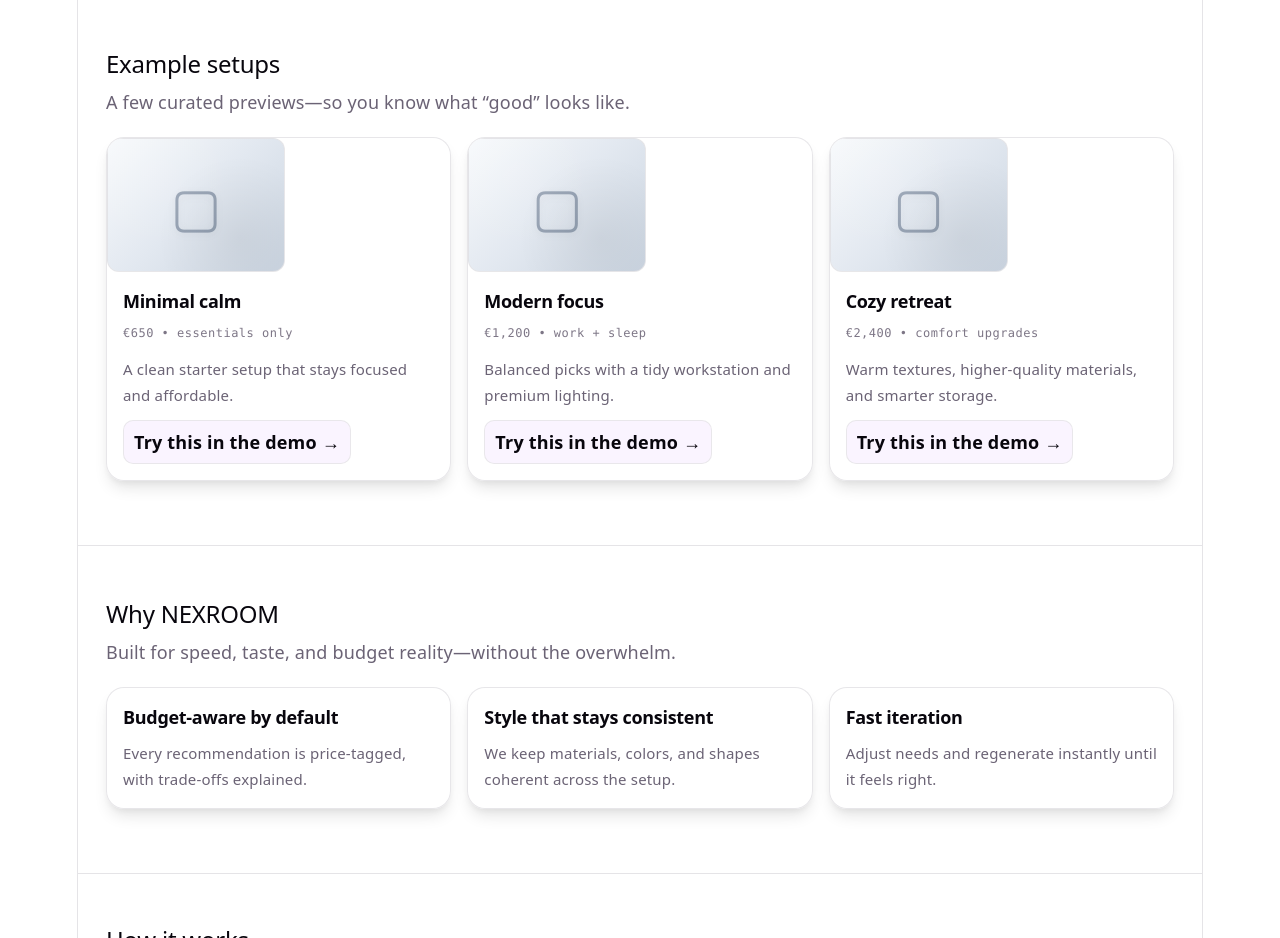
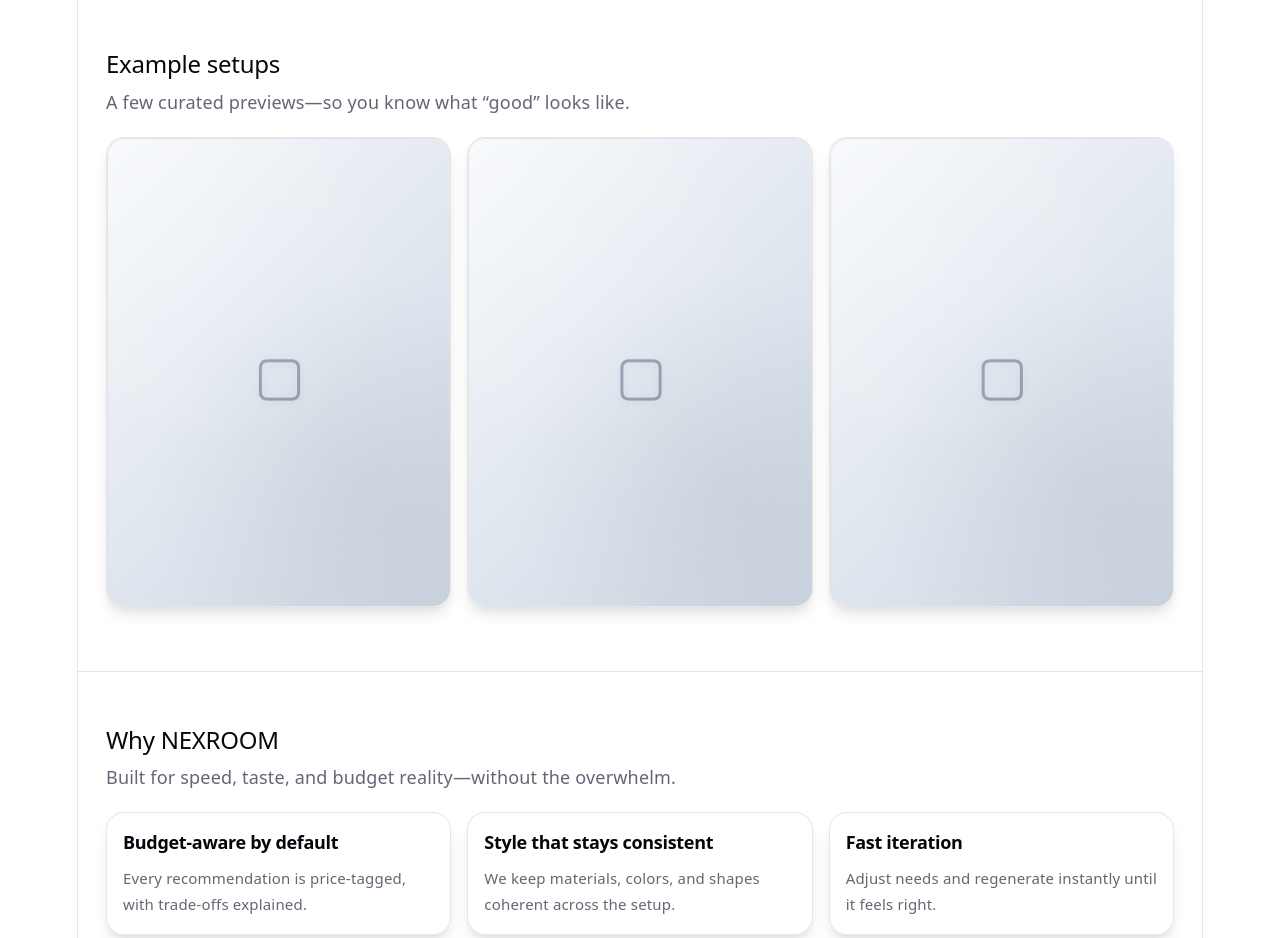
Before and after one commit to deniscuzcano-a11y/nexroom-app, a React (Vite) app: page / in a window 1280 px wide. Shown: the part 2720-3658 px from the top of the page. Built offline with nearby package versions, Linux system fonts and the light colour scheme.

Commit message:
ahora si arreglado

```diff
--- a/src/components/ImagePlaceholder.tsx
+++ b/src/components/ImagePlaceholder.tsx
@@ -1,11 +1,13 @@
+import React from 'react';
+
 interface ImagePlaceholderProps {
-  type: 'minimal' | 'modern' | 'cozy' | 'hero' | 'scandinavian' | 'japandi' | 'luxury' | 'bedroom' | 'livingroom' | 'office'
-  className?: string
-  showIcon?: boolean
+  type: 'minimal' | 'modern' | 'cozy' | 'hero' | 'scandinavian' | 'japandi' | 'luxury' | 'bedroom' | 'livingroom' | 'office';
+  className?: string;
+  showIcon?: boolean;
 }
 
 export function ImagePlaceholder({ type, className = '', showIcon = true }: ImagePlaceholderProps) {
-  const styleConfigs = {
+  const styleConfigs: Record<string, { gradient: string; icon: string; color: string }> = {
     minimal: {
       gradient: 'linear-gradient(135deg, #f8fafc 0%, #e2e8f0 50%, #cbd5e1 100%)',
       icon: '▢',
@@ -56,9 +58,9 @@ export function ImagePlaceholder({ type, className = '', showIcon = true }: Imag
       icon: '💼',
       color: '#1e40af'
     }
-  }
+  };
 
-  const config = styleConfigs[type] || styleConfigs.minimal
+  const config = styleConfigs[type] || styleConfigs.minimal;
 
   return (
     <div
@@ -68,7 +70,11 @@ export function ImagePlaceholder({ type, className = '', showIcon = true }: Imag
         backgroundSize: 'cover',
         backgroundPosition: 'center',
         position: 'relative',
-        overflow: 'hidden'
+        overflow: 'hidden',
+        width: '100%',
+        height: '100%',
+        minHeight: '200px',
+        borderRadius: '1rem'
       }}
       role="img"
       aria-label={`${type} room interior design preview`}
@@ -90,8 +96,6 @@ export function ImagePlaceholder({ type, className = '', showIcon = true }: Imag
           {config.icon}
         </div>
       )}
-
-      {/* Subtle pattern overlay for depth */}
       <div
         style={{
           position: 'absolute',
@@ -103,5 +107,5 @@ export function ImagePlaceholder({ type, className = '', showIcon = true }: Imag
         aria-hidden="true"
       />
     </div>
-  )
+  );
 }
```
